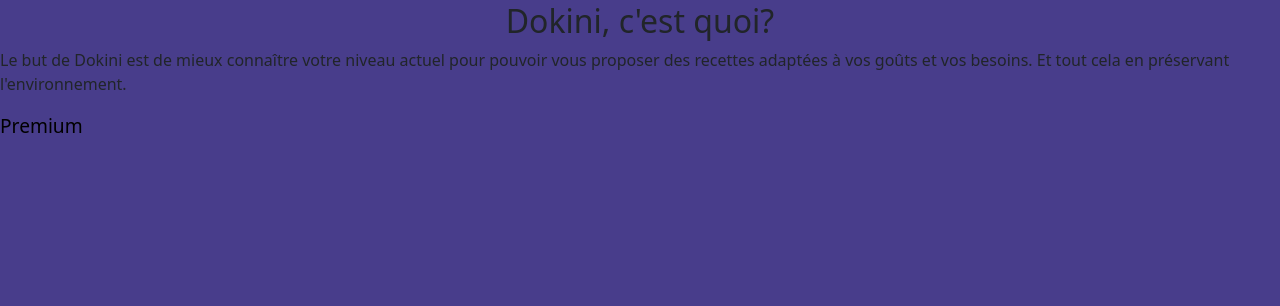
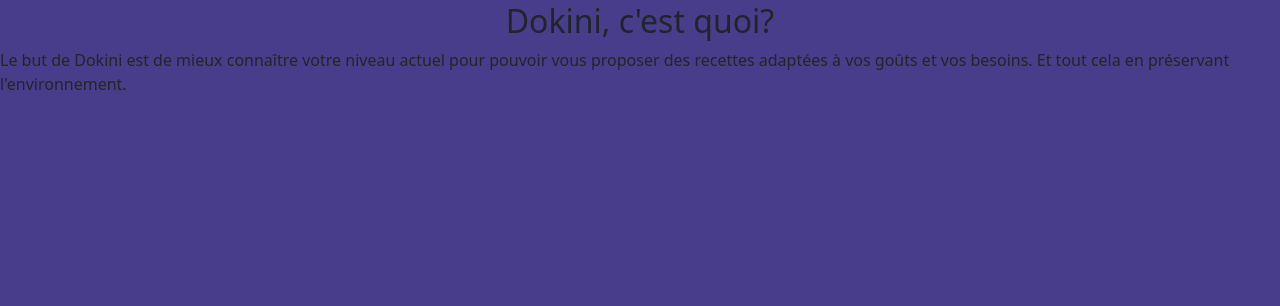
Before and after one commit to Bra-K-C/Dokini, a PHP site: page / in a window 1280 px wide. Shown: the part 158-464 px from the top of the page. Run offline with PHP 8.4, Linux system fonts and the light colour scheme.

Commit message:
put off prenium

```diff
--- a/index.php
+++ b/index.php
@@ -45,7 +45,4 @@ if (isset($_GET['logout']))
       vous proposer des recettes adaptées à vos goûts et vos besoins. Et tout
       cela en préservant l'environnement.
     </p>
-    <p class = "abo">
-      <a class="navig" href='www.google.com'> Premium </a>
-    </p>
 </body>
```
